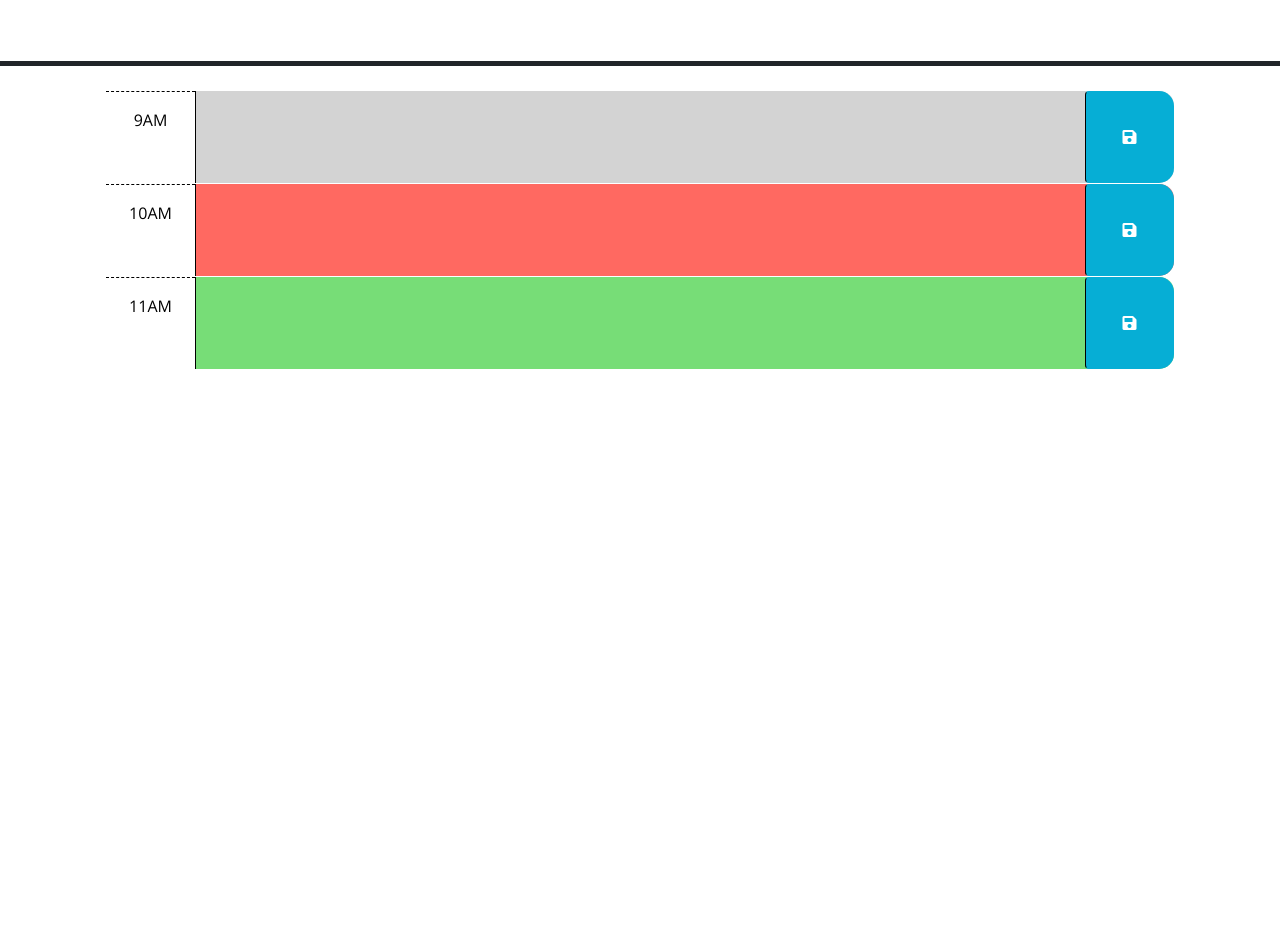
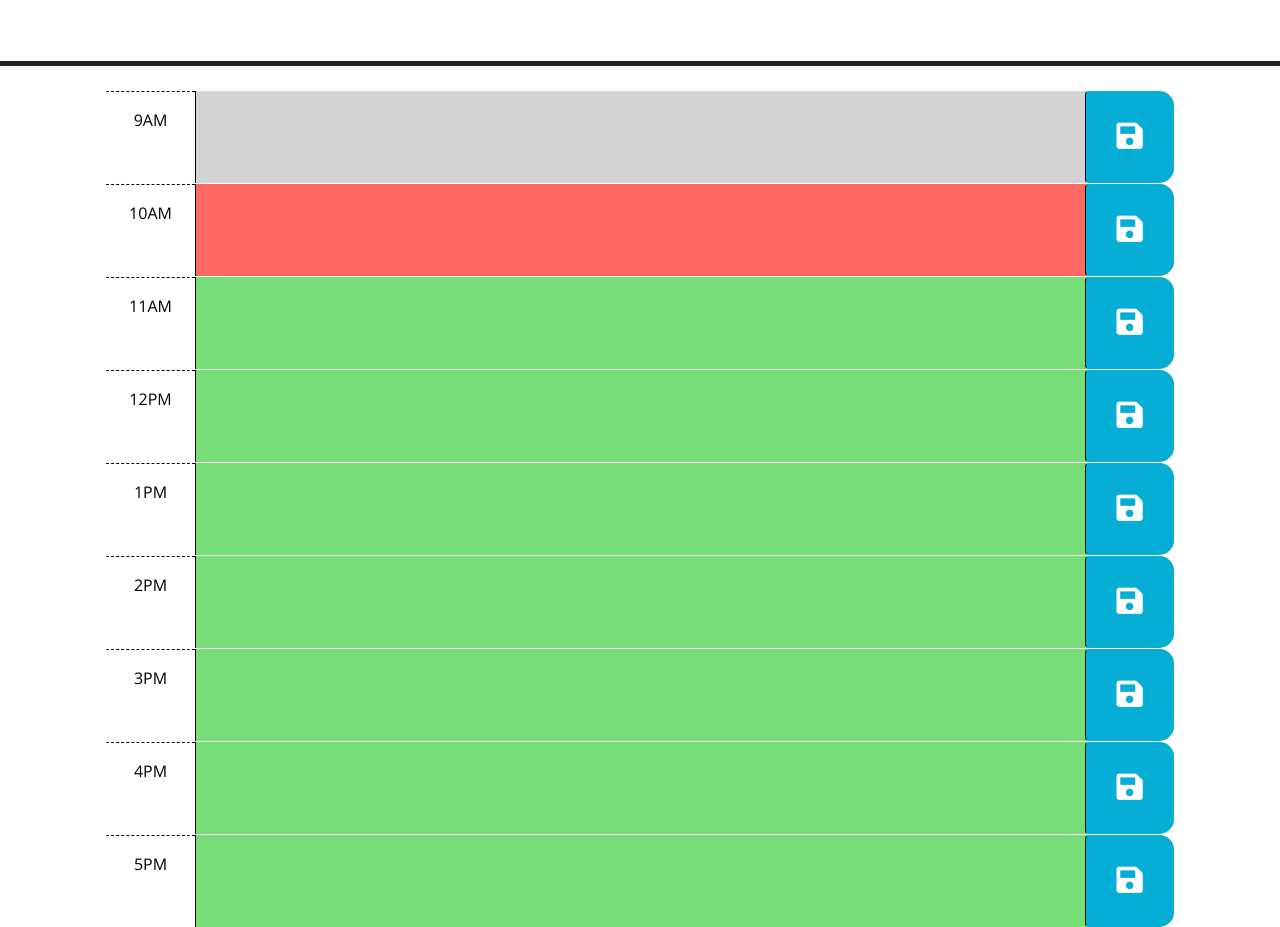
Before and after one commit to Ronasian/workday_scheduler-RS, a plain HTML site: page index.html in a window 1280 px wide. Shown: the part 166-1093 px from the top of the page. Before the commit the page ends 800 px from the top, so only its background shows below. Drawn offline with nearby package versions, Linux system fonts and the light colour scheme.

Commit message:
added additional time slots and made icons for save button bigger, emphasizing that the icon itself must be clicked to save event

```diff
--- a/Develop/script.js
+++ b/Develop/assets/script.js
@@ -1,3 +1,8 @@
+var container = $('.container-lg').children();
+var hour9 = $('#hour-9').children();
+
+console.log(container);
+console.log(hour9);
 // Wrap all code that interacts with the DOM in a call to jQuery to ensure that
 // the code isn't run until the browser has finished rendering all the elements
 // in the html.
@@ -21,3 +26,12 @@ $(function () {
   //
   // TODO: Add code to display the current date in the header of the page.
 });
+
+function saveEvent(event) {
+  var timeSlot = $(event.target).parent().attr('id');
+  // var inputValue = timeSlot;
+  console.log(timeSlot);
+  // localStorage.setItem(timeSlot, )
+}
+// Save button event listener
+$('.fa-save').on('click', saveEvent);
--- a/Develop/style.css
+++ b/Develop/assets/style.css
@@ -53,7 +53,11 @@ textarea {
   color: white;
 }
 
+i {
+  font-size: 30px;
+}
+
 .saveBtn i:hover {
-  font-size: 20px;
+  font-size: 35px;
   transition: all 0.3s ease-in-out;
 }
--- a/Develop/index.html
+++ b/index.html
@@ -18,7 +18,7 @@
       href="https://fonts.googleapis.com/css?family=Open+Sans&display=swap"
       rel="stylesheet"
     />
-    <link rel="stylesheet" href="style.css" />
+    <link rel="stylesheet" href="./Develop/assets/style.css" />
     <title>Work Day Scheduler</title>
   </head>
 
@@ -66,6 +66,54 @@
         </button>
       </div>
 
+      <div id="hour-12" class="row time-block future">
+        <div class="col-2 col-md-1 hour text-center py-3">12PM</div>
+        <textarea class="col-8 col-md-10 description" rows="3"> </textarea>
+        <button class="btn saveBtn col-2 col-md-1" aria-label="save">
+          <i class="fas fa-save" aria-hidden="true"></i>
+        </button>
+      </div>
+
+      <div id="hour-13" class="row time-block future">
+        <div class="col-2 col-md-1 hour text-center py-3">1PM</div>
+        <textarea class="col-8 col-md-10 description" rows="3"> </textarea>
+        <button class="btn saveBtn col-2 col-md-1" aria-label="save">
+          <i class="fas fa-save" aria-hidden="true"></i>
+        </button>
+      </div>
+
+      <div id="hour-14" class="row time-block future">
+        <div class="col-2 col-md-1 hour text-center py-3">2PM</div>
+        <textarea class="col-8 col-md-10 description" rows="3"> </textarea>
+        <button class="btn saveBtn col-2 col-md-1" aria-label="save">
+          <i class="fas fa-save" aria-hidden="true"></i>
+        </button>
+      </div>
+
+      <div id="hour-15" class="row time-block future">
+        <div class="col-2 col-md-1 hour text-center py-3">3PM</div>
+        <textarea class="col-8 col-md-10 description" rows="3"> </textarea>
+        <button class="btn saveBtn col-2 col-md-1" aria-label="save">
+          <i class="fas fa-save" aria-hidden="true"></i>
+        </button>
+      </div>
+
+      <div id="hour-16" class="row time-block future">
+        <div class="col-2 col-md-1 hour text-center py-3">4PM</div>
+        <textarea class="col-8 col-md-10 description" rows="3"> </textarea>
+        <button class="btn saveBtn col-2 col-md-1" aria-label="save">
+          <i class="fas fa-save" aria-hidden="true"></i>
+        </button>
+      </div>
+
+      <div id="hour-17" class="row time-block future">
+        <div class="col-2 col-md-1 hour text-center py-3">5PM</div>
+        <textarea class="col-8 col-md-10 description" rows="3"> </textarea>
+        <button class="btn saveBtn col-2 col-md-1" aria-label="save">
+          <i class="fas fa-save" aria-hidden="true"></i>
+        </button>
+      </div>
+    </div>
     <script src="https://code.jquery.com/jquery-3.4.1.min.js"></script>
     <script
       src="https://cdn.jsdelivr.net/npm/dayjs@1.11.3/dayjs.min.js"
@@ -73,6 +121,6 @@
       crossorigin="anonymous"
     ></script>
 
-    <script src="script.js"></script>
+    <script src="./Develop/assets/script.js"></script>
   </body>
 </html>
```
